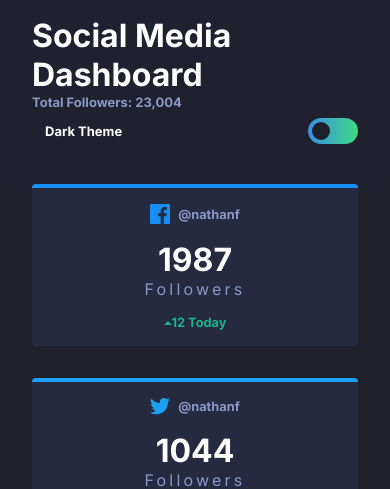
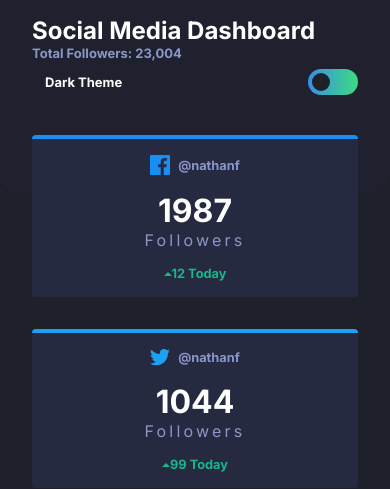
Before and after one commit to niranjan-bhat/Social-media-dashboard, a PHP site: page / in a window 390 px wide. Shown: the top 489 px of the page. Run offline with PHP 8.4, Linux system fonts and the light colour scheme.

Commit message:
Update styles.css

```diff
--- a/styles.css
+++ b/styles.css
@@ -228,4 +228,7 @@
     .grid {
         margin: 0em 2em;
     }
+     .title {
+        font-size: 1.5em;
+    }
 }
```
